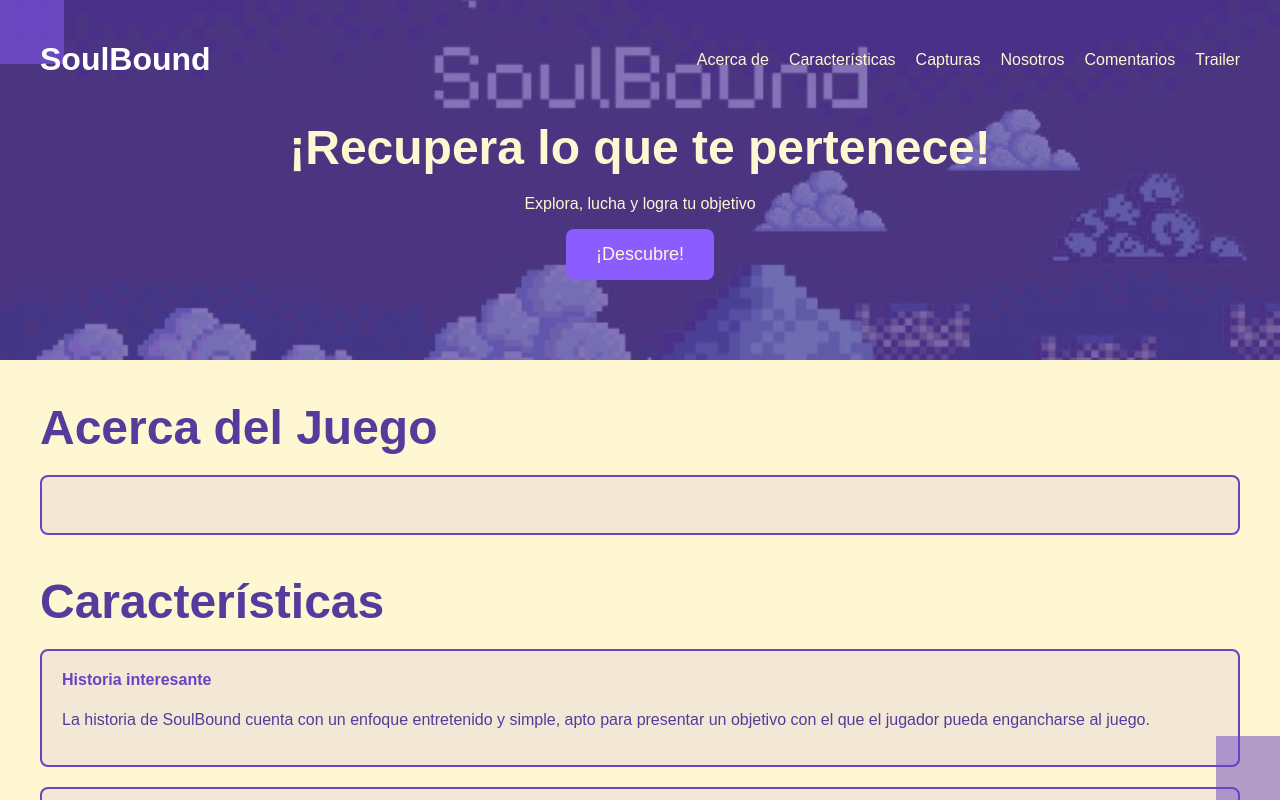
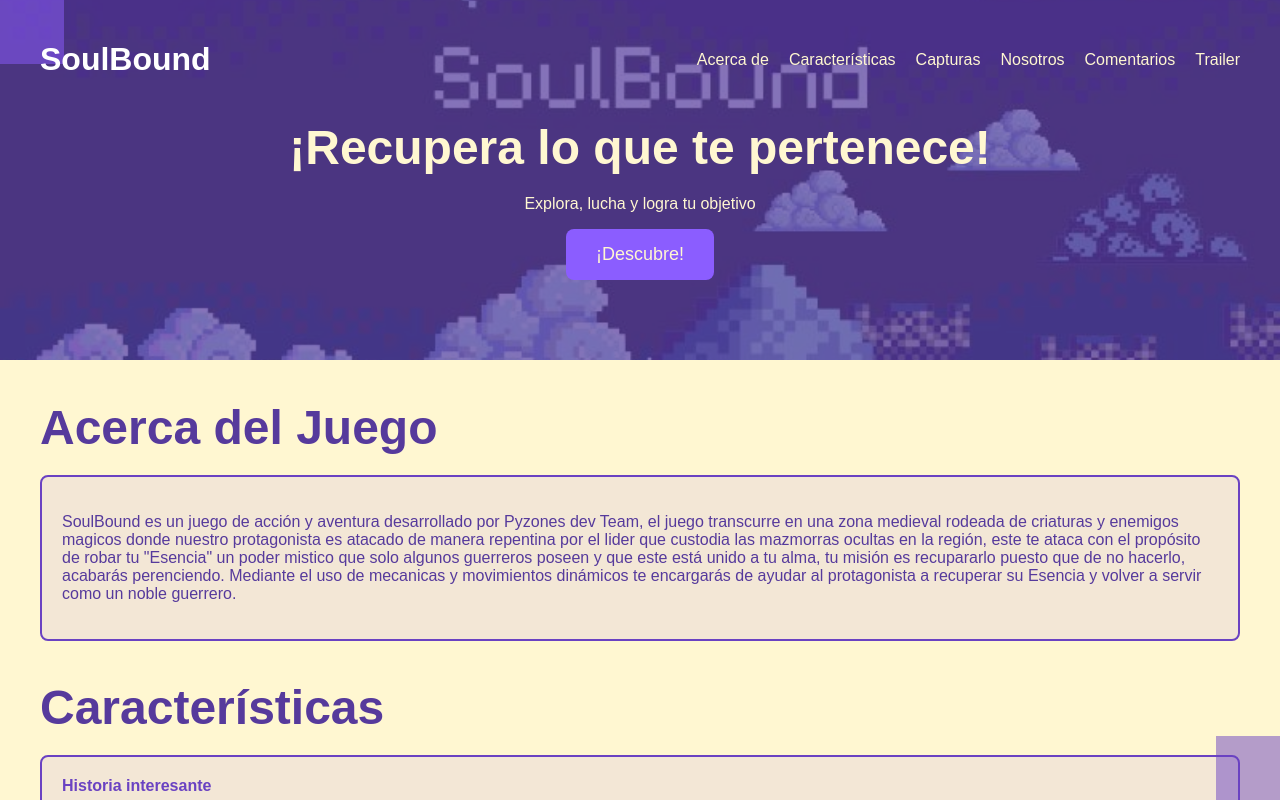
Before and after one commit to JosueGnzl/MsM_PoyectoFinal, a plain HTML site: page index.html in a window 1280 px wide. Shown: the top 800 px of the page. Drawn offline with Linux system fonts and the light colour scheme.

Commit message:
Update index.html

```diff
--- a/index.html
+++ b/index.html
@@ -46,7 +46,10 @@
             <section id="about">
                 <h2>Acerca del Juego</h2>
                 <div class="about-content">
-                    <p>
+                    <p>SoulBound es un juego de acción y aventura desarrollado por Pyzones dev Team, el juego transcurre en una zona medieval rodeada de criaturas y enemigos magicos donde nuestro protagonista es atacado
+                        de manera repentina por el lider que custodia las mazmorras ocultas en la región, este te ataca con el propósito de robar tu "Esencia" un poder mistico que solo algunos guerreros poseen y que este está
+                        unido a tu alma, tu misión es recupararlo puesto que de no hacerlo, acabarás perenciendo. Mediante el uso de mecanicas y movimientos dinámicos te encargarás de ayudar al protagonista a recuperar su Esencia
+                        y volver a servir como un noble guerrero.
                     </p>
                 </div>
             </section>
```
